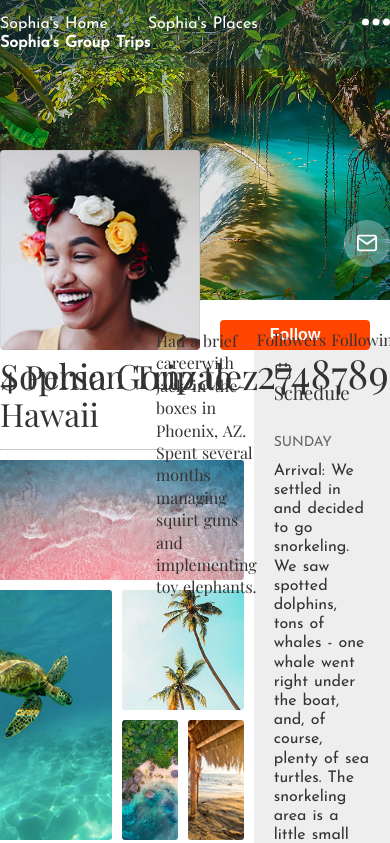
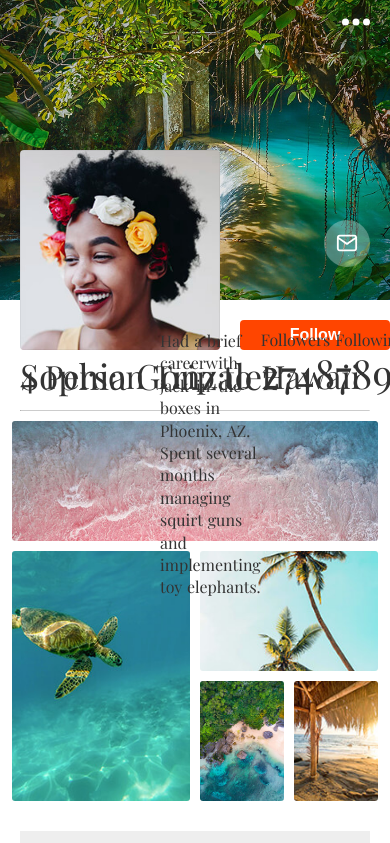
Before and after one commit to francomattar/travelapp-page-transition, a Nuxt app: page /group in a window 390 px wide. Shown: the top 843 px of the page. Built offline with nearby package versions, Linux system fonts and the light colour scheme.

Commit message:
first steps of responsive

```diff
--- a/components/AppNavigation.vue
+++ b/components/AppNavigation.vue
@@ -236,7 +236,7 @@ export default {
       return tl
     },
     addPlace() {
-      if (!this.saved) {
+      if (!this.saved && this.page !== 'index') {
         this.addAnimation()
         this.saved = true
       } else {
@@ -362,6 +362,12 @@ header {
   background: rgba(4, 67, 98, 0.25);
 }
 
+@media screen and (max-width: 1030px) {
+  .nav-wrapper {
+    padding: 0 20px;
+  }
+}
+
 ul {
   list-style: none;
   padding: 15px 0;
@@ -374,6 +380,13 @@ ul {
   a:visited {
     color: white;
     text-decoration: none;
+  }
+}
+
+@media screen and (max-width: 600px) {
+  ul,
+  aside {
+    display: none;
   }
 }
 
--- a/layouts/default.vue
+++ b/layouts/default.vue
@@ -99,6 +99,25 @@ hr {
   margin-top: 15px;
 }
 
+@media screen and (max-width: 1030px) {
+  main {
+    padding: 0 20px;
+  }
+}
+
+@media screen and (max-width: 600px) {
+  main {
+    flex-direction: column;
+  }
+  .places {
+    width: 100%;
+  }
+  aside.sidebar {
+    width: 100%;
+    margin: 10px 0;
+  }
+}
+
 .page-enter-active,
 .page-leave-active {
   transition: all 0.25s ease;
```
